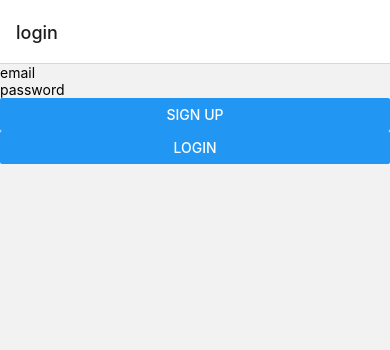
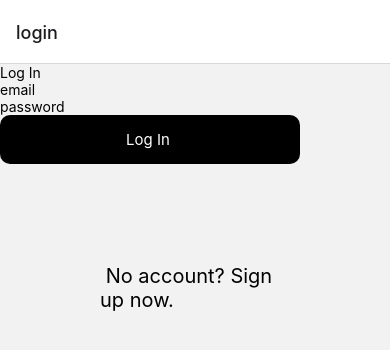
Before and after one commit to dynnnnn/travelapp, a React Native app: screen /login in a window 390 px wide. Shown: the top 350 px of the page. Built offline with nearby package versions, Linux system fonts and the light colour scheme; no server answers.

Commit message:
login and signup screen done

```diff
--- a/App.js
+++ b/App.js
@@ -1,5 +1,6 @@
 
 import { StyleSheet, View } from "react-native";
+import { useState} from "react";
 
 import { NavigationContainer } from "@react-navigation/native";
 import { createNativeStackNavigator } from '@react-navigation/native-stack';
@@ -8,16 +9,26 @@ import LogIn from "./screens/LogIn";
 import Home from "./screens/Home";
 import AddTrip from "./screens/AddTrip";
 
+import { LogInContext } from "./context/LogInContext";
+
 
 const Stack = createNativeStackNavigator();
 
 export default function App() {
+
+  const [isLoggedIn, setIsLoggedIn] = useState(false);
+
+
   return  <NavigationContainer>
+  <LogInContext.Provider value={{ isLoggedIn, setIsLoggedIn}}>
   <Stack.Navigator>
+
     <Stack.Screen name="login" component={LogIn} />
     <Stack.Screen name="home" component={Home} />
     <Stack.Screen name="addtrip" component={AddTrip} />
+
   </Stack.Navigator>
+  </LogInContext.Provider>
 </NavigationContainer>
 }
 
--- /dev/null
+++ b/context/LogInContext.js
@@ -0,0 +1,3 @@
+import { createContext } from "react";
+
+export const LogInContext = createContext({});
--- a/screens/Home.js
+++ b/screens/Home.js
@@ -1,14 +1,20 @@
 import { StyleSheet, Text, View, Button } from "react-native";
-import React from "react";
+import React, {useContext} from "react";
 import { auth } from "../database/firebase";
+import { LogInContext } from "../context/LogInContext";
 
 function Home({ navigation }) {
+
+    const { isLoggedIn, setIsLoggedIn} = useContext(LogInContext);
+
   const handleSignOut = () => {
     auth
       .signOut()
       .then(() => {
         navigation.navigate("login");
         console.log("signed out");
+        setIsLoggedIn(false);
+
 
       })
       .catch((error) => alert(error.message));
@@ -16,7 +22,8 @@ function Home({ navigation }) {
 
   return (
     <View>
-      <Text>Home</Text>
+      <Text>{isLoggedIn ? "logged in" : "not logged in"}</Text>
+
       <Button title="sign out" onPress={handleSignOut} />
       <Button title="Add Trip" onPress={()=>navigation.navigate('addtrip')} />
     </View>
--- a/screens/LogIn.js
+++ b/screens/LogIn.js
@@ -1,6 +1,7 @@
-import React, { useState } from "react";
+import React, { useState, useContext } from "react";
 import { auth } from "../database/firebase";
 import firebase from "firebase/app";
+import { LogInContext } from "../context/LogInContext";
 
 import {
   StyleSheet,
@@ -12,11 +13,15 @@ import {
 } from "react-native";
 
 function LogIn({ navigation }) {
+  const { isLoggedIn, setIsLoggedIn } = useContext(LogInContext);
   const [email, setEmail] = useState("");
   const [password, setPassword] = useState("");
+  const [confirmPassword, setConfirmPassword] = useState("");
 
+  const [isLogIn, setIsLogIn] = useState(true);
 
   function handleSignUp() {
+    if (password === confirmPassword) {
       auth
         .createUserWithEmailAndPassword(email, password)
         .then((userCredentials) => {
@@ -24,26 +29,30 @@ function LogIn({ navigation }) {
           console.log("Registered with:", user.email);
           navigation.navigate("home");
 
-
           setEmail("");
           setPassword("");
+          setIsLoggedIn(true);
         })
         .catch((error) => alert(error.message));
     }
-  const handleLogin = () => {
+  }
+  function handleLogin() {
     auth
       .signInWithEmailAndPassword(email, password)
       .then((userCredentials) => {
         const user = userCredentials.user;
         console.log("Logged in with:", user.email);
         navigation.navigate("home");
-
+        setIsLoggedIn(true);
+        setEmail("");
+        setPassword("");
       })
       .catch((error) => alert(error.message));
-  };
+  }
 
   return (
     <View style={styles.container}>
+      <Text style={styles.title}>{isLogIn ? "Log In" : "Sign Up"}</Text>
       <TextInput
         placeholder="email"
         value={email}
@@ -52,14 +61,60 @@ function LogIn({ navigation }) {
       <TextInput
         placeholder="password"
         value={password}
+        secureTextEntry={true}
         onChangeText={(pw) => setPassword(pw)}
       />
-      <Button title="Sign Up" onPress={handleSignUp} />
-      <Button title="Login" onPress={handleLogin} />
+      {isLogIn ? (
+        <View />
+      ) : (
+        <View>
+          <TextInput
+            placeholder="Confirm Password:"
+            secureTextEntry={true}
+            onChangeText={(pw) => setConfirmPassword(pw)}
+          />
+        </View>
+      )}
+
+      <TouchableOpacity
+        style={styles.button}
+        onPress={isLogIn ? handleLogin : handleSignUp}
+      >
+        <TouchableOpacity
+          style={styles.button}
+          onPress={isLogIn ? handleLogin : handleSignUp}
+        ></TouchableOpacity>
+        <Text style={styles.buttonText}>{isLogIn ? "Log In" : "Sign Up"} </Text>
+      </TouchableOpacity>
+      <TouchableOpacity onPress={() => setIsLogIn(!isLogIn)}>
+        <Text style={styles.signuptext}>
+          {" "}
+          {isLogIn
+            ? "No account? Sign up now."
+            : "Already have an account? Log in here."}
+        </Text>
+      </TouchableOpacity>
     </View>
   );
 }
 
 export default LogIn;
 
-const styles = StyleSheet.create({});
+const styles = StyleSheet.create({
+  signuptext: {
+    fontSize: 20,
+    padding: 100,
+  },
+  button: {
+    backgroundColor: "black",
+    borderRadius: 10,
+    width: 300,
+    alignItems: "center",
+  },
+  buttonText: {
+    fontWeight: "400",
+    fontSize: 15,
+    margin: 15,
+    color: "white",
+  },
+});
```
Lines whose indentation alone changed are shown as unchanged.
